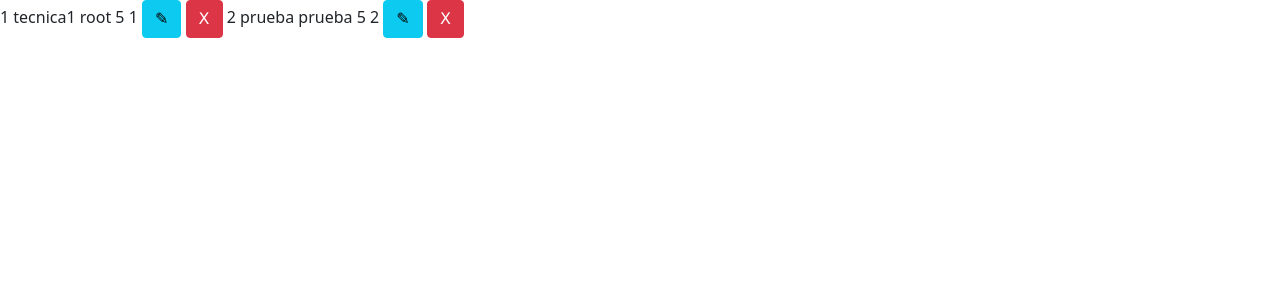
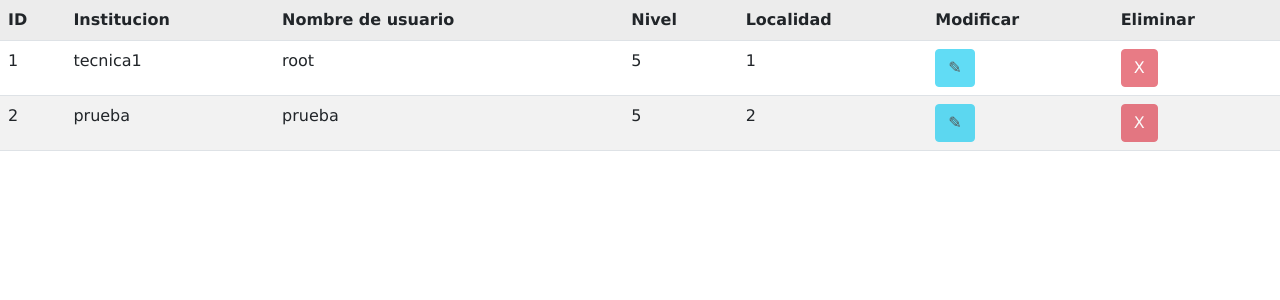
Before and after one commit to YumeshiSama/Administrador-de-rboles, a PHP site: page /github/usuarios_lista.php in a window 1280 px wide. Shown: the top 300 px of the page. Run offline with PHP 8.4, Linux system fonts and the light colour scheme; a user stored in the database is signed in; data comes from the database, SQL or seed files in the repository; some libraries are stand-ins or nearby versions.

Commit message:
lista users

```diff
--- a/usuarios_lista.php
+++ b/usuarios_lista.php
@@ -18,10 +18,27 @@ if (empty($_SESSION["id_usuario"])) {
     exit();
 };
 include 'conexion.php';
-
+$nivel_actual="";
+$id_usuario=$_SESSION["id_usuario"];
 $sql = "SELECT * FROM usuarios";
-$result = $conn->query($sql);
+$sql2 = "SELECT * FROM usuarios WHERE id='$id_usuario";
+$result2 = $conn->query($sql2);
+$result = $conn->query($sql);?>
+<table class="table table-striped table-hover">
+	<tr>
+		<th>ID</th>
+		<th>Institucion</th>
+		<th>Nombre de usuario</th>
+		<th>Nivel</th>
+		<th>Localidad</th>
+		<th>Modificar</th>
+		<th>Eliminar</th>
+	</tr>
+<?php
 while($row = mysqli_fetch_array($result)) {
+    if ($row['id']==$id_usuario) {
+        $nivel_actual=$row['nivel'];
+    }
 ?>
 <tr>
 		<td id="identificador"><?php echo $row['id'] ?></td>
@@ -29,14 +46,14 @@ while($row = mysqli_fetch_array($result)) {
 		<td><?php echo $row['username'] ?></td>
 		<td><?php echo $row['nivel'] ?></td>
 		<td><?php echo $row['id_localidad'] ?></td>
-		<td> <a href="moduloeditar.php?id=<?php echo $row['id']; ?>" class="btn btn-info" >✎</a>
+		<td> <a href="moduloeditar.php?id=<?php echo $row['id']; ?>" class="btn btn-info <?php if ($nivel_actual <= $row['nivel'] && $id_usuario!== $row['id']){ echo " disabled";};?>" >✎</a>
 		</td>
-		<td> <a href="moduloeliminar.php?id=<?php echo $row['id']; ?>" class="btn btn-danger" >X</a>
+		<td> <a href="moduloeliminar.php?id=<?php echo $row['id']; ?>" class="btn btn-danger <?php if ($nivel_actual <= $row['nivel']){ echo " disabled";};?>" <?php if ($id_usuario === $row['id']){ echo " disabled";};?>" >X</a>
 		</td>
 	</tr>
 	<?php
 	}
 	 ?>
-
+</table>
 </body>
 </html>
```
Also changed, not shown: moduloeliminar.php (added, +28 -0 lines).
